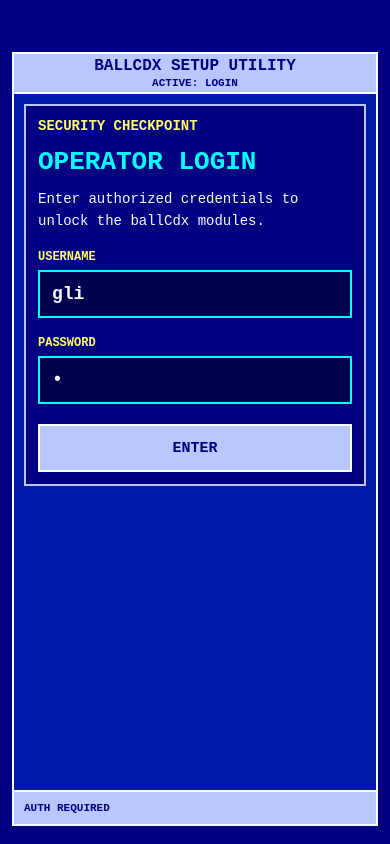
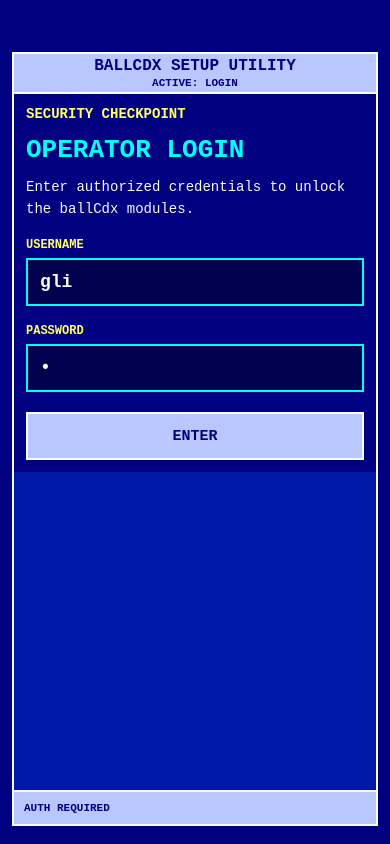
Before and after one commit to shomeuchi/ballCdx, a React Native app: screen / in a window 390 px wide. Built offline with nearby package versions, Linux system fonts and the light colour scheme.

Commit message:
Remove inner screen borders

```diff
--- a/src/styles/biosStyles.js
+++ b/src/styles/biosStyles.js
@@ -82,22 +82,16 @@ export const styles = StyleSheet.create({
   },
   content: {
     flex: 1,
-    padding: 10,
   },
   contentBody: {
     flexGrow: 1,
   },
   panel: {
     backgroundColor: theme.colors.blue900,
-    borderColor: theme.colors.gray,
-    borderWidth: 2,
     padding: 12,
   },
   helpPanel: {
     backgroundColor: theme.colors.blue800,
-    borderColor: theme.colors.gray,
-    borderTopWidth: 0,
-    borderWidth: 2,
     flex: 1,
     padding: 12,
   },
```
